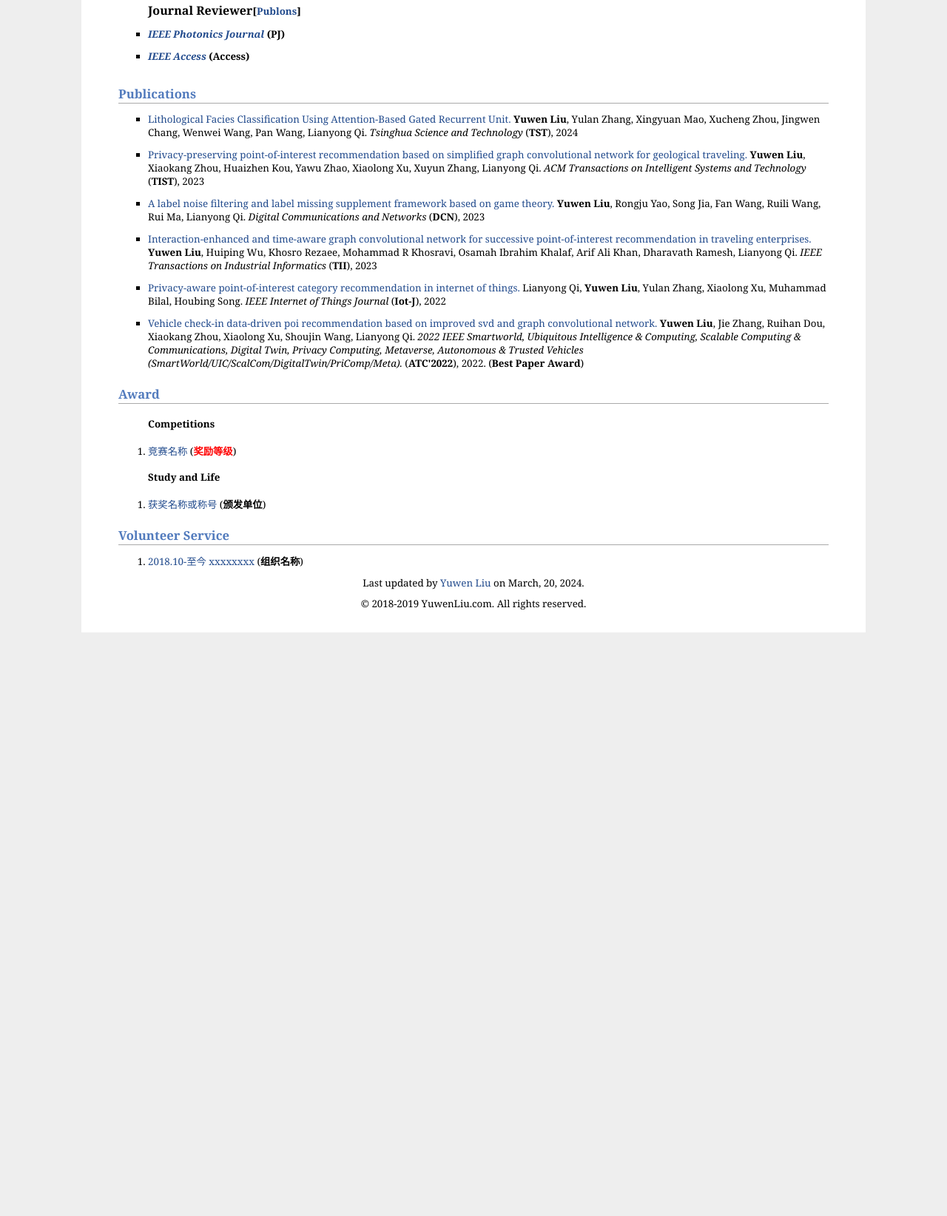
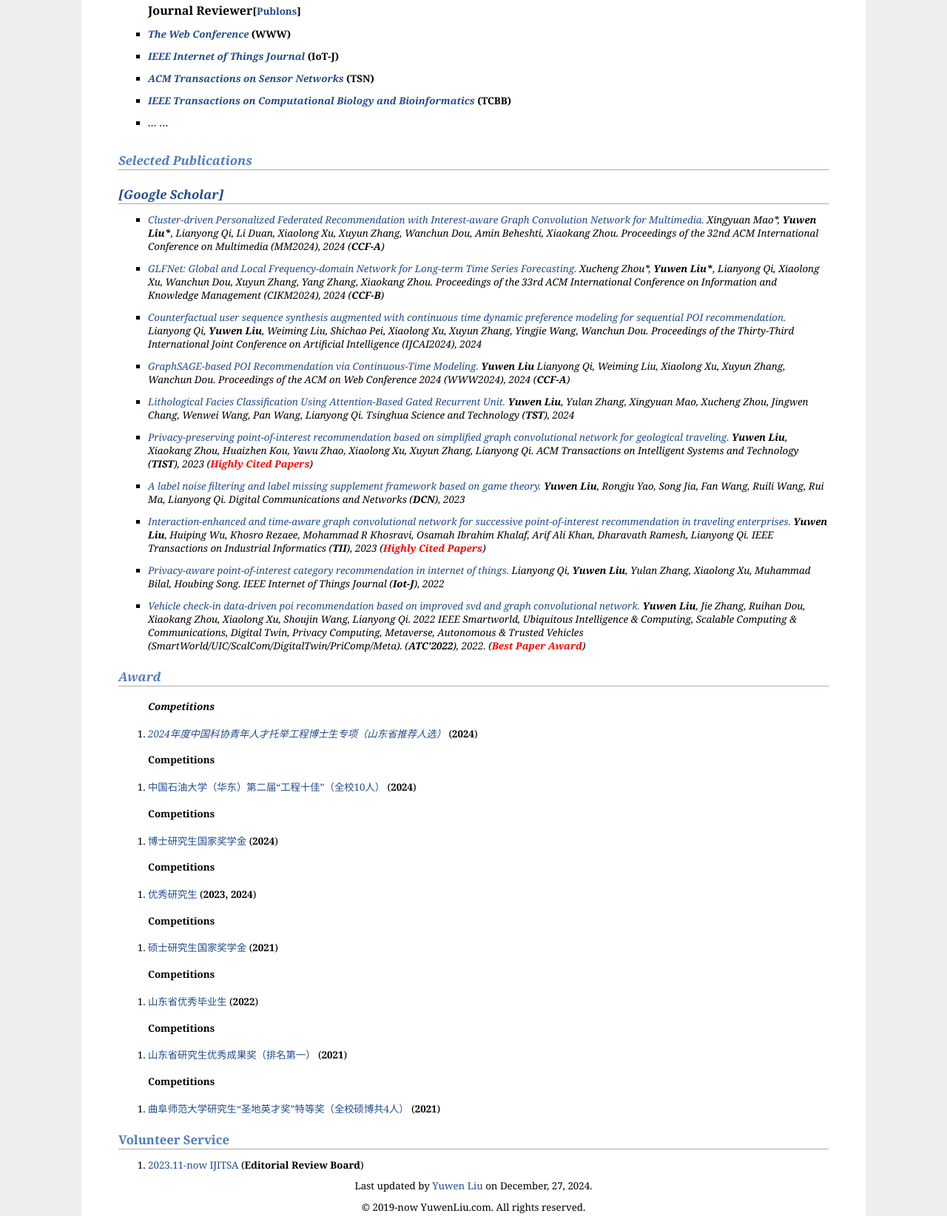
Before and after one commit to Yuwen-Liu/Yuwen-Liu.github.io, a plain HTML site: page index.html in a window 1280 px wide. Shown: the part 764-2408 px from the top of the page at 74% size. Before the commit the page ends 1649 px from the top, so only its background shows below. Drawn offline with Linux system fonts and the light colour scheme.

Commit message:
Update index.html

```diff
--- a/index.html
+++ b/index.html
@@ -158,8 +158,8 @@
                         <h3>Ph.D Student</a>
                         </h3>
                         <p>
-                            <a href=''>School of Computer Science and Technology</a> &nbsp; <a href='https://computer.upc.edu.cn/'>计算机科学与技术学院</a> <br>
-                            <a href=''>China University of Petroleum (East China)</a> &nbsp; <a href='https://www.upc.edu.cn/'>中国石油大学（华东）</a> <br>
+                            <a href='https://computer.upc.edu.cn/'>School of Computer Science and Technology</a> &nbsp; <a href='https://computer.upc.edu.cn/'>计算机科学与技术学院</a> <br>
+                            <a href='https://www.upc.edu.cn/'>China University of Petroleum (East China)</a> &nbsp; <a href='https://www.upc.edu.cn/'>中国石油大学（华东）</a> <br>
                             <br> Email: <a href="mailto:yuwenliu97@gmail.com">yuwenliu97@gmail.com</a><br>
                             <!-- change the follow to your link-->
                             ORCID: <a href="http://orcid.org/0000-0002-4911-5744/">http://orcid.org/0000-0002-4911-5744</a><br>
@@ -178,7 +178,7 @@
     </div>
 
 
-    <h2>Biography</h2>
+    <h2>About Me</h2>
     <p>
         I received my M.Sc. degree from the School of Computer Science, Qufu Normal University in 2019, and I am currently pursuing my Ph.D. degree in the School of Computer Science and Technology, China University of Petroleum (East China), advised by Prof. Lianyong Qi. My research interests include point-of-interest recommendation, time series prediction.
     </p>
@@ -199,9 +199,12 @@
 
     <h2>News</h2>
     <ul>
-        <h4>Journal Reviewer<small>[<a href="https://publons.com/researcher/3026890/yirong-chen/peer-review/">Publons</a>]</small?</h4>
-	      <li><em><a href="https://publons.com/researcher/3026890/yirong-chen/peer-review/">IEEE Photonics Journal</a></em> (<b>PJ</b>)</li>
-	      <li><em><a href="https://publons.com/researcher/3026890/yirong-chen/peer-review/">IEEE Access</a></em> (<b>Access</b>)</li>
+        <h4>Journal Reviewer<small>[<a href="https://www.webofscience.com/wos/author/record/GYV-0334-2022">Publons</a>]</small?</h4>
+	      <li><em><a href="">The Web Conference</a></em> (<b>WWW</b>)</li>
+	      <li><em><a href="">IEEE Internet of Things Journal</a></em> (<b>IoT-J</b>)</li>
+	      <li><em><a href="">ACM Transactions on Sensor Networks</a></em> (<b>TSN</b>)</li>
+	      <li><em><a href="">IEEE Transactions on Computational Biology and Bioinformatics</a></em> (<b>TCBB</b>)</li>
+	    <li><em><a href="">... ...</li>
      </ul>
 
 
@@ -209,8 +212,36 @@
 
 
 
-<h2>Publications</h2>
+<h2>Selected Publications</h2> <h2><a href="https://scholar.google.com/citations?user=IBhXvD8AAAAJ&hl=zh-CN">[Google Scholar]</h2>
             <ul>
+		<li>
+                    <a href="https://dl.acm.org/doi/abs/10.1145/3664647.3680788">Cluster-driven Personalized Federated Recommendation with Interest-aware Graph Convolution Network for Multimedia. </a>
+                    Xingyuan Mao*, <b>Yuwen Liu*</b>, Lianyong Qi, Li Duan, Xiaolong Xu, Xuyun Zhang, Wanchun Dou, Amin Beheshti, Xiaokang Zhou.
+                    <em>Proceedings of the 32nd ACM International Conference on Multimedia (MM2024)</em>, 2024 (<b>CCF-A</b>)<br>
+                    <p style="margin-top:3px">
+                    </p>
+                </li>
+		    <li>
+                    <a href="https://dl.acm.org/doi/abs/10.1145/3627673.3679579">GLFNet: Global and Local Frequency-domain Network for Long-term Time Series Forecasting. </a>
+                    Xucheng Zhou*, <b>Yuwen Liu*</b>, Lianyong Qi, Xiaolong Xu, Wanchun Dou, Xuyun Zhang, Yang Zhang, Xiaokang Zhou.
+                    <em>Proceedings of the 33rd ACM International Conference on Information and Knowledge Management (CIKM2024)</em>, 2024 (<b>CCF-B</b>)<br>
+                    <p style="margin-top:3px">
+                    </p>
+                </li>
+		<li>
+                    <a href="https://www.ijcai.org/proceedings/2024/255">Counterfactual user sequence synthesis augmented with continuous time dynamic preference modeling for sequential POI recommendation. </a>
+                    Lianyong Qi, <b>Yuwen Liu</b>, Weiming Liu, Shichao Pei, Xiaolong Xu, Xuyun Zhang, Yingjie Wang, Wanchun Dou.
+                    <em>Proceedings of the Thirty-Third International Joint Conference on Artificial Intelligence (IJCAI2024)</em>, 2024<br>
+                    <p style="margin-top:3px">
+                    </p>
+                </li>
+		<li>
+                    <a href="https://dl.acm.org/doi/abs/10.1145/3589335.3651515">GraphSAGE-based POI Recommendation via Continuous-Time Modeling. </a>
+                    <b>Yuwen Liu</b> Lianyong Qi, Weiming Liu, Xiaolong Xu, Xuyun Zhang, Wanchun Dou.
+                    <em>Proceedings of the ACM on Web Conference 2024 (WWW2024)</em>, 2024 (<b>CCF-A</b>)<br>
+                    <p style="margin-top:3px">
+                    </p>
+                </li>
                 <li>
                     <a href="https://ieeexplore.ieee.org/abstract/document/10431751">Lithological Facies Classification Using Attention-Based Gated Recurrent Unit. </a>
                     <b>Yuwen Liu</b>, Yulan Zhang, Xingyuan Mao, Xucheng Zhou, Jingwen Chang, Wenwei Wang, Pan Wang, Lianyong Qi.
@@ -221,7 +252,7 @@
                 <li>
                     <a href="https://dl.acm.org/doi/abs/10.1145/3620677">Privacy-preserving point-of-interest recommendation based on simplified graph convolutional network for geological traveling. </a>
                     <b>Yuwen Liu</b>, Xiaokang Zhou, Huaizhen Kou, Yawu Zhao, Xiaolong Xu, Xuyun Zhang, Lianyong Qi.
-                    <em>ACM Transactions on Intelligent Systems and Technology</em> (<b>TIST</b>), 2023<br>
+                    <em>ACM Transactions on Intelligent Systems and Technology</em> (<b>TIST</b>), 2023 (<b><font class="highlight">Highly Cited Papers</font></b>)<br>
                     <p style="margin-top:3px">
                     </p>
                 </li>
@@ -235,7 +266,7 @@
                 <li>
                     <a href="https://ieeexplore.ieee.org/abstract/document/9863644/">Interaction-enhanced and time-aware graph convolutional network for successive point-of-interest recommendation in traveling enterprises. </a>
                     <b>Yuwen Liu</b>, Huiping Wu, Khosro Rezaee, Mohammad R Khosravi, Osamah Ibrahim Khalaf, Arif Ali Khan, Dharavath Ramesh, Lianyong Qi.
-                    <em>IEEE Transactions on Industrial Informatics</em> (<b>TII</b>), 2023<br>
+                    <em>IEEE Transactions on Industrial Informatics</em> (<b>TII</b>), 2023 (<b><font class="highlight">Highly Cited Papers</font></b>)<br>
                     <p style="margin-top:3px">
                     </p>
                 </li>
@@ -249,7 +280,7 @@
                 <li>
                     <a href="https://ieeexplore.ieee.org/abstract/document/10189532">Vehicle check-in data-driven poi recommendation based on improved svd and graph convolutional network. </a>
                     <b>Yuwen Liu</b>, Jie Zhang, Ruihan Dou, Xiaokang Zhou, Xiaolong Xu, Shoujin Wang, Lianyong Qi.
-                    <em>2022 IEEE Smartworld, Ubiquitous Intelligence & Computing, Scalable Computing & Communications, Digital Twin, Privacy Computing, Metaverse, Autonomous & Trusted Vehicles (SmartWorld/UIC/ScalCom/DigitalTwin/PriComp/Meta). </em> (<b>ATC'2022</b>), 2022. (<b>Best Paper Award</b>)<br>
+                    <em>2022 IEEE Smartworld, Ubiquitous Intelligence & Computing, Scalable Computing & Communications, Digital Twin, Privacy Computing, Metaverse, Autonomous & Trusted Vehicles (SmartWorld/UIC/ScalCom/DigitalTwin/PriComp/Meta). </em> (<b>ATC'2022</b>), 2022. (<b><font class="highlight">Best Paper Award</font></b>)<br>
 			<p style="margin-top:3px">
                     </p>
                 </li>
@@ -258,26 +289,48 @@
 
 
             <h2>Award</h2>
+	    <ol>
+                <h4>Competitions</h4>
+                <li><a href="">2024年度中国科协青年人才托举工程博士生专项（山东省推荐人选）</a></em> (<b>2024</b>)</li>
+            </ol>
+	    <ol>
+                <h4>Competitions</h4>
+                <li><a href="">中国石油大学（华东）第二届“工程十佳”（全校10人）</a></em> (<b>2024</b>)</li>
+            </ol>
             <ol>
                 <h4>Competitions</h4>
-                <li><a href="">竞赛名称</a></em> (<b><font class="highlight">奖励等级</font></b>)</li>
+                <li><a href="">博士研究生国家奖学金</a></em> (<b>2024</b>)</li>
             </ol>
-
             <ol>
-                <h4>Study and Life</h4>
-                <li><a href="">获奖名称或称号</a> (<b>颁发单位</b>)</li>
-
+                <h4>Competitions</h4>
+                <li><a href="">优秀研究生</a></em> (<b>2023, 2024</b>)</li>
+            </ol>
+	    <ol>
+                <h4>Competitions</h4>
+                <li><a href="">硕士研究生国家奖学金</a></em> (<b>2021</b>)</li>
+            </ol>
+	    <ol>
+                <h4>Competitions</h4>
+                <li><a href="">山东省优秀毕业生</a></em> (<b>2022</b>)</li>
+            </ol>
+	    <ol>
+                <h4>Competitions</h4>
+                <li><a href="">山东省研究生优秀成果奖（排名第一）</a></em> (<b>2021</b>)</li>
+            </ol>
+	    <ol>
+                <h4>Competitions</h4>
+                <li><a href="https://yjs.qfnu.edu.cn/info/1095/7268.htm">曲阜师范大学研究生“圣地英才奖”特等奖（全校硕博共4人）</a></em> (<b>2021</b>)</li>
             </ol>
 
             <h2>Volunteer Service</h2>
             <ol>
-                <li><a href="">2018.10-至今 xxxxxxxx</a> (<b>组织名称</b>)</li>
+                <li><a href="https://www.igi-global.com/journals/open-access/reviewers/international-journal-information-technologies-systems/1098">2023.11-now IJITSA</a> (<b>Editorial Review Board</b>)</li>
 
             </ol>
 
 
             <div align="center">
-                Last updated by <a href='http://www.yuwenliu.com/'>Yuwen Liu</a> on March, 20, 2024.
+                Last updated by <a href='http://www.yuwenliu.com/'>Yuwen Liu</a> on December, 27, 2024.
             </div>
             <p>
             </p>
@@ -285,7 +338,7 @@
 
 
             <div align="center">
-                © 2018-2019 YuwenLiu.com. All rights reserved.
+                © 2019-now YuwenLiu.com. All rights reserved.
             </div>
 
 </body>
```
